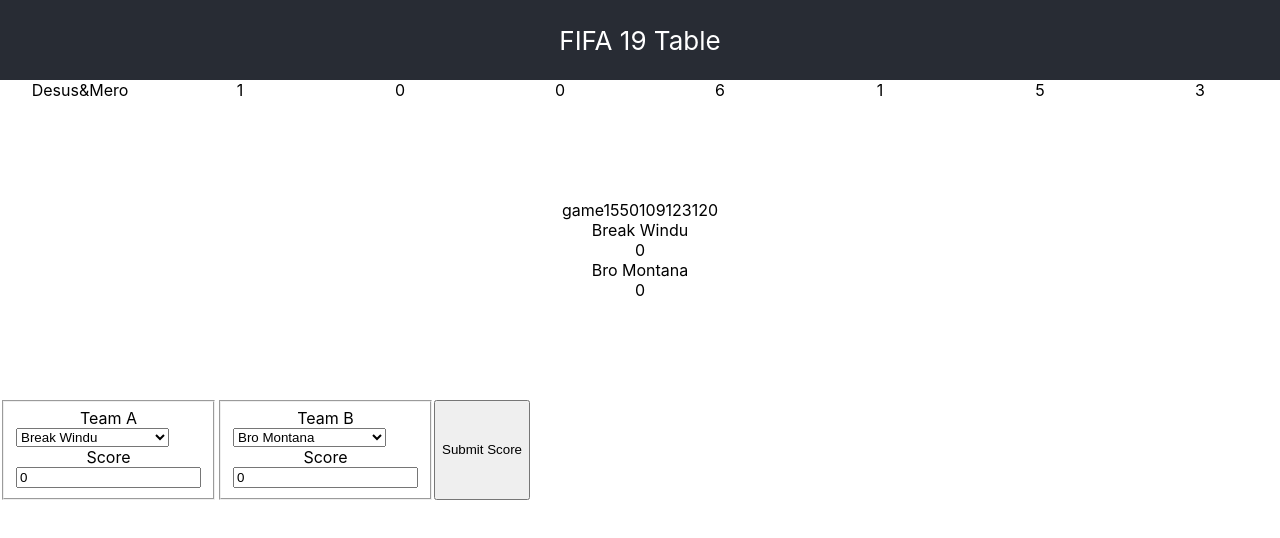
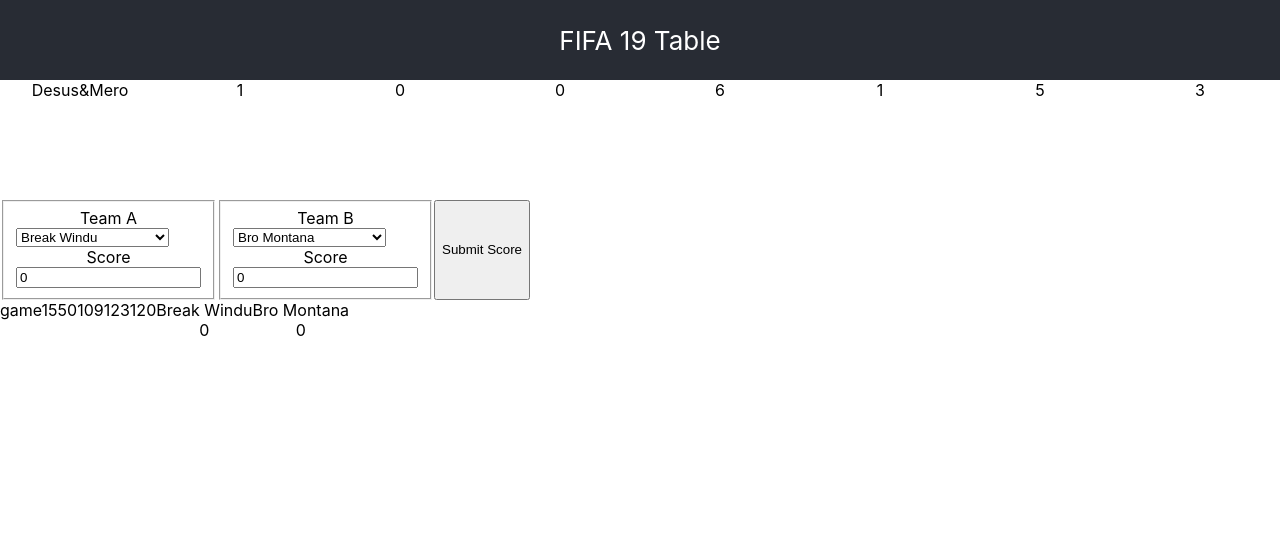
Before and after one commit to vinniewrote/office-fifa-tracking, a React (Create React App) app: page / in a window 1280 px wide. Both pictures are taken after a click on the button "Submit Score". Shown: the top 538 px of the page. Built offline with nearby package versions, Linux system fonts and the light colour scheme.

Commit message:
WIP: standing mapping

```diff
--- a/package.json
+++ b/package.json
@@ -4,6 +4,7 @@
   "private": true,
   "dependencies": {
     "@babel/plugin-syntax-jsx": "^7.2.0",
+    "prop-types": "^15.7.2",
     "react": "^16.8.1",
     "react-dom": "^16.8.1",
     "react-scripts": "2.1.3"
@@ -34,7 +35,6 @@
     "eslint-config-airbnb": "^17.1.0",
     "eslint-config-prettier": "^4.0.0",
     "eslint-plugin-prettier": "^3.0.1",
-    "jest": "^24.1.0",
     "prettier": "^1.16.4"
   }
 }
--- a/src/App.css
+++ b/src/App.css
@@ -38,16 +38,6 @@
 .card-block {
   margin-bottom: 100px;
 }
-.table-cell {
-  /* box-sizing: border-box;
-  flex-grow: 1;
-  width: 100%;
-  padding: 0.8em 1.2em;
-  overflow: hidden;
-  list-style: none;
-  border: solid 3px white;
-  background: rgba(112, 128, 144, 0.2); */
-}
 
 /* Table column sizing
 ================================== */
@@ -72,3 +62,6 @@
 .table-8cols > .table-cell {
   width: 12.5%;
 }
+.game-block {
+  display: flex;
+}
--- a/src/components/EnterScore.js
+++ b/src/components/EnterScore.js
@@ -1,16 +1,19 @@
 import React, { Component } from 'react';
+import propTypes from 'prop-types';
 import teams from '../data/team-manifest';
 
 class EnterScore extends Component {
+  static propTypes = {
+    addScore: propTypes.func,
+    addWinner: propTypes.func,
+    updateStandings: propTypes.func,
+  };
+
   state = {
     team1Name: 'Break Windu',
     team1Score: 0,
     team2Name: 'Bro Montana',
     team2Score: 0,
-  };
-
-  handleChange = event => {
-    this.setState({ team1Score: event.target.value });
   };
 
   handleInputChange = event => {
@@ -25,30 +28,33 @@
   findWinner = event => {
     event.preventDefault();
     const { team1Name, team1Score, team2Name, team2Score } = this.state;
-    const { addScore, addWinner } = this.props;
+    const { addScore, addWinner, updateStandings } = this.props;
     const gameKey = `game${Date.now()}`;
     if (team1Name !== team2Name) {
       const scoreCard = {
         game: gameKey,
         team1Name,
-        team1Score,
+        team1Score: parseInt(team1Score),
         team2Name,
-        team2Score,
+        team2Score: parseInt(team2Score),
       };
 
       if (team1Score > team2Score) {
         const gameWinner = team1Name;
+        const gameLoser = team2Name;
         const winnerCard = {
           game: gameKey,
           winner: gameWinner,
+          loser: gameLoser,
         };
-
+        updateStandings();
         addWinner(winnerCard);
       } else if (team1Score === team2Score) {
         const gameWinner = 'Draw';
         const winnerCard = {
           game: gameKey,
           winner: gameWinner,
+          draw: [team1Name, team2Name],
         };
         addWinner(winnerCard);
       } else if (team1Score < team2Score) {
@@ -61,12 +67,11 @@
       }
       addScore(scoreCard);
     }
-    event.currentTarget.reset();
   };
 
   render() {
-    const teamList = teams.map(team => (
-      <option value={team.teamName} key={team.teamName}>
+    const teamList = teams.map((team, index) => (
+      <option value={team.teamName} key={index}>
         {team.teamName}
       </option>
     ));
--- a/src/components/GameScorecard.js
+++ b/src/components/GameScorecard.js
@@ -1,25 +1,32 @@
 import React, { Component } from 'react';
+import propTypes from 'prop-types';
 
 class GameScorecard extends Component {
+  static propTypes = {
+    details: propTypes.shape({
+      game: propTypes.string,
+      team1Name: propTypes.string,
+      team1Score: propTypes.number,
+      team2Name: propTypes.string,
+      team2Score: propTypes.number,
+    }),
+  };
+
   render() {
     const {
-      game,
-      team1Name,
-      team2Name,
-      team1Score,
-      team2Score,
-    } = this.props.details;
+      details: { game, team1Name, team2Name, team1Score, team2Score },
+    } = this.props;
     return (
       <div className="card-block">
         <div className="game-block">
           <div className="game-number">{game}</div>
           <div className="player-1">
-            <div className="player-name">{team1Name}</div>
-            <div className="player-score">{team1Score}</div>
+            <div className="player-1-name">{team1Name}</div>
+            <div className="player-1-score">{team1Score}</div>
           </div>
-          <div className="player-1">
-            <div className="player-name">{team2Name}</div>
-            <div className="player-score">{team2Score}</div>
+          <div className="player-2">
+            <div className="player-2-name">{team2Name}</div>
+            <div className="player-2-score">{team2Score}</div>
           </div>
         </div>
       </div>
--- a/src/components/Layout.js
+++ b/src/components/Layout.js
@@ -12,15 +12,30 @@
   };
 
   addScore = score => {
-    const scoreSet = { ...this.state.scores };
+    const { scores } = this.state;
+    const scoreSet = { ...scores };
     scoreSet[`score${Date.now()}`] = score;
     this.setState({
       scores: scoreSet,
     });
   };
 
+  updateStandings = () => {
+    const teamSheet = {
+      ...this.state.teams,
+    };
+    console.log(teamSheet);
+    const updatedSheet = teamSheet.map(item => {
+      item.teamName = item.wins;
+
+      return updatedSheet;
+    });
+    console.log(updatedSheet);
+  };
+
   addWinner = winner => {
-    const winnerSet = { ...this.state.winners };
+    const { winners } = this.state;
+    const winnerSet = { ...winners };
     winnerSet[`winner${Date.now()}`] = winner;
     this.setState({
       winners: winnerSet,
@@ -28,13 +43,18 @@
   };
 
   render() {
+    const { scores } = this.state;
     return (
-      <div className="fifa-container">
+      <div className="soccerContainer">
         <Standings />
-        {Object.keys(this.state.scores).map(key => (
-          <Scorecard key={key} details={this.state.scores[key]} />
+        <EnterScore
+          addScore={this.addScore}
+          addWinner={this.addWinner}
+          updateStandings={this.updateStandings}
+        />
+        {Object.keys(scores).map(key => (
+          <Scorecard key={key} details={scores[key]} />
         ))}
-        <EnterScore addScore={this.addScore} addWinner={this.addWinner} />
       </div>
     );
   }
--- a/src/components/PlayerStandings.js
+++ b/src/components/PlayerStandings.js
@@ -1,5 +1,8 @@
 import React, { Component } from 'react';
 
+// addtoWinnerToState();
+// addtoLoserToState();
+// addtoDrawToState();
 class PlayerStandings extends Component {
   render() {
     return (
--- a/src/data/team-manifest.js
+++ b/src/data/team-manifest.js
@@ -2,18 +2,30 @@
   {
     teamName: 'Bro Montana',
     teamOwner: 'Tony Stark',
+    wins: 0,
+    losses: 0,
+    draws: 0,
   },
   {
     teamName: 'Quantum Solace-front',
     teamOwner: 'Bob Loblaw',
+    wins: 0,
+    losses: 0,
+    draws: 0,
   },
   {
     teamName: 'Break Windu',
     teamOwner: 'Kerry Ramsay',
+    wins: 0,
+    losses: 0,
+    draws: 0,
   },
   {
     teamName: 'Finger Slang',
     teamOwner: 'Garrett Geisendorfer',
+    wins: 0,
+    losses: 0,
+    draws: 0,
   },
 ];
 
```
Also changed, not shown: 1 other file (tests, documents, lock files or other folders).
